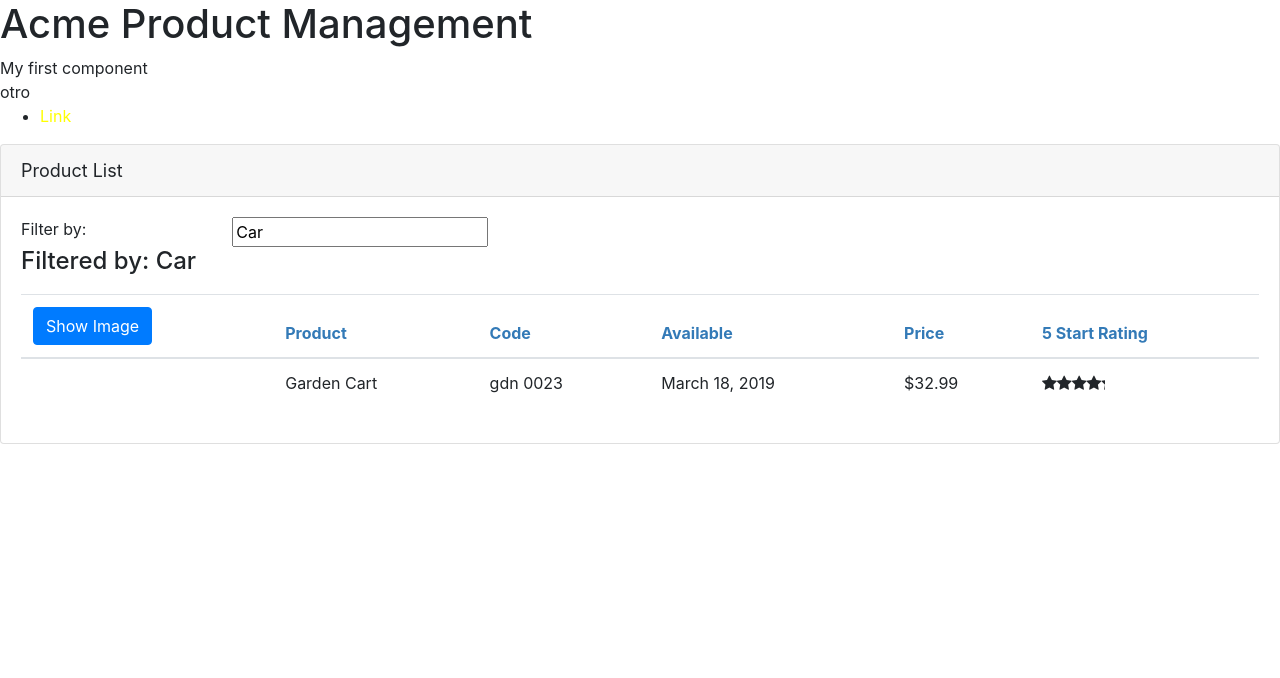
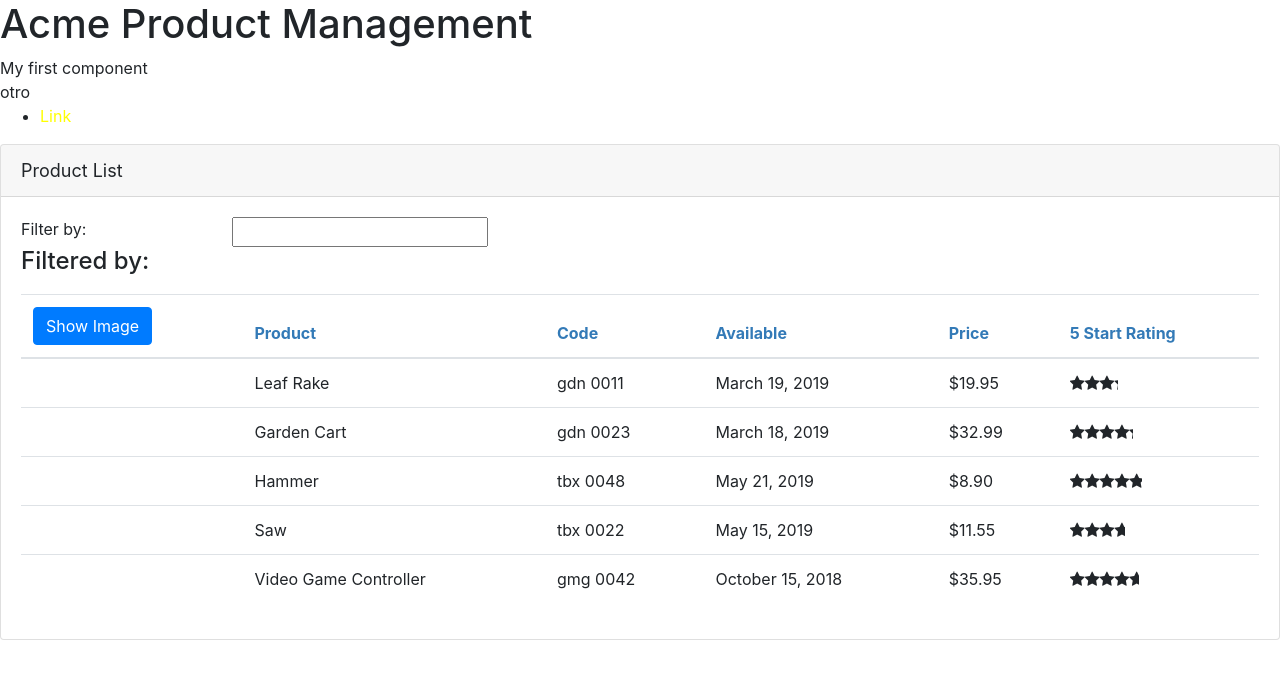
Before and after one commit to luismedellin/Angular-GettingStartedCourse, an Angular app in the folder APM-Start/: page / in a window 1280 px wide. Shown: the top 678 px of the page. Built offline with nearby package versions, Linux system fonts and the light colour scheme.

Commit message:
master-9: service, dependency injection

```diff
--- a/APM-Start/src/app/products/product-list.component.ts
+++ b/APM-Start/src/app/products/product-list.component.ts
@@ -1,5 +1,6 @@
 import { Component, OnInit } from '@angular/core';
 import { IProduct } from './product';
+import { ProductService } from './product.service';
 
 @Component({
     selector: 'pm-products',
@@ -11,6 +12,8 @@
     imageWidth: number = 50;
     imageMargin: number = 2;
     showImage: boolean = false;
+    filteredProducts: IProduct[];
+    products: IProduct[];
     _listFilter: string;
     get listFilter(): string {
         return this._listFilter;
@@ -19,42 +22,17 @@
         this._listFilter = value;
         this.filteredProducts = this._listFilter ? this.performFilter(this.listFilter) : this.products;
     }
-    filteredProducts: IProduct[];
 
-    products: IProduct[] = [
-        {
-            "productId": 2,
-            "productName": "Garden Cart",
-            "productCode": "GDN-0023",
-            "releaseDate": "March 18, 2019",
-            "description": "15 gallon capacity rolling garden cart",
-            "price": 32.99,
-            "starRating": 4.2,
-            "imageUrl": "assets/images/garden_cart.png"
-          },
-          {
-            "productId": 5,
-            "productName": "Hammer",
-            "productCode": "TBX-0048",
-            "releaseDate": "May 21, 2019",
-            "description": "Curved claw steel hammer",
-            "price": 8.9,
-            "starRating": 4.8,
-            "imageUrl": "assets/images/hammer.png"
-          }
-    ];
+    constructor(private productService: ProductService) {
+    }
+
+    ngOnInit(): void {
+        this.products = this.productService.getProducts();
+        this.filteredProducts = this.products;
+    }
 
     toggleImage(): void {
         this.showImage = !this.showImage;
-    }
-
-    ngOnInit(): void {
-        console.log("Init");
-    }
-
-    constructor() {
-        this.filteredProducts = this.products;
-        this.listFilter = 'Car';
     }
 
     onRatingClicked(message: string): void {
@@ -63,7 +41,6 @@
 
     performFilter(filterBy: string): IProduct[] {
         filterBy = filterBy.toLowerCase();
-        return this.products.filter((product: IProduct) =>
-            product.productName.toLowerCase().indexOf(filterBy) !== -1);
+        return this.products.filter((product: IProduct) => product.productName.toLowerCase().indexOf(filterBy) !== -1);
     }
 }
--- /dev/null
+++ b/APM-Start/src/app/products/product.service.ts
@@ -0,0 +1,64 @@
+import { Injectable } from '@angular/core';
+import { IProduct } from './product';
+
+@Injectable({
+    providedIn: 'root'
+})
+export class ProductService {
+
+    getProducts(): IProduct[] {
+        return [
+            {
+              "productId": 1,
+              "productName": "Leaf Rake",
+              "productCode": "GDN-0011",
+              "releaseDate": "March 19, 2019",
+              "description": "Leaf rake with 48-inch wooden handle.",
+              "price": 19.95,
+              "starRating": 3.2,
+              "imageUrl": "assets/images/leaf_rake.png"
+            },
+            {
+              "productId": 2,
+              "productName": "Garden Cart",
+              "productCode": "GDN-0023",
+              "releaseDate": "March 18, 2019",
+              "description": "15 gallon capacity rolling garden cart",
+              "price": 32.99,
+              "starRating": 4.2,
+              "imageUrl": "assets/images/garden_cart.png"
+            },
+            {
+              "productId": 5,
+              "productName": "Hammer",
+              "productCode": "TBX-0048",
+              "releaseDate": "May 21, 2019",
+              "description": "Curved claw steel hammer",
+              "price": 8.9,
+              "starRating": 4.8,
+              "imageUrl": "assets/images/hammer.png"
+            },
+            {
+              "productId": 8,
+              "productName": "Saw",
+              "productCode": "TBX-0022",
+              "releaseDate": "May 15, 2019",
+              "description": "15-inch steel blade hand saw",
+              "price": 11.55,
+              "starRating": 3.7,
+              "imageUrl": "assets/images/saw.png"
+            },
+            {
+              "productId": 10,
+              "productName": "Video Game Controller",
+              "productCode": "GMG-0042",
+              "releaseDate": "October 15, 2018",
+              "description": "Standard two-button video game controller",
+              "price": 35.95,
+              "starRating": 4.6,
+              "imageUrl": "assets/images/xbox-controller.png"
+            }
+          ];
+    }
+
+}
```
